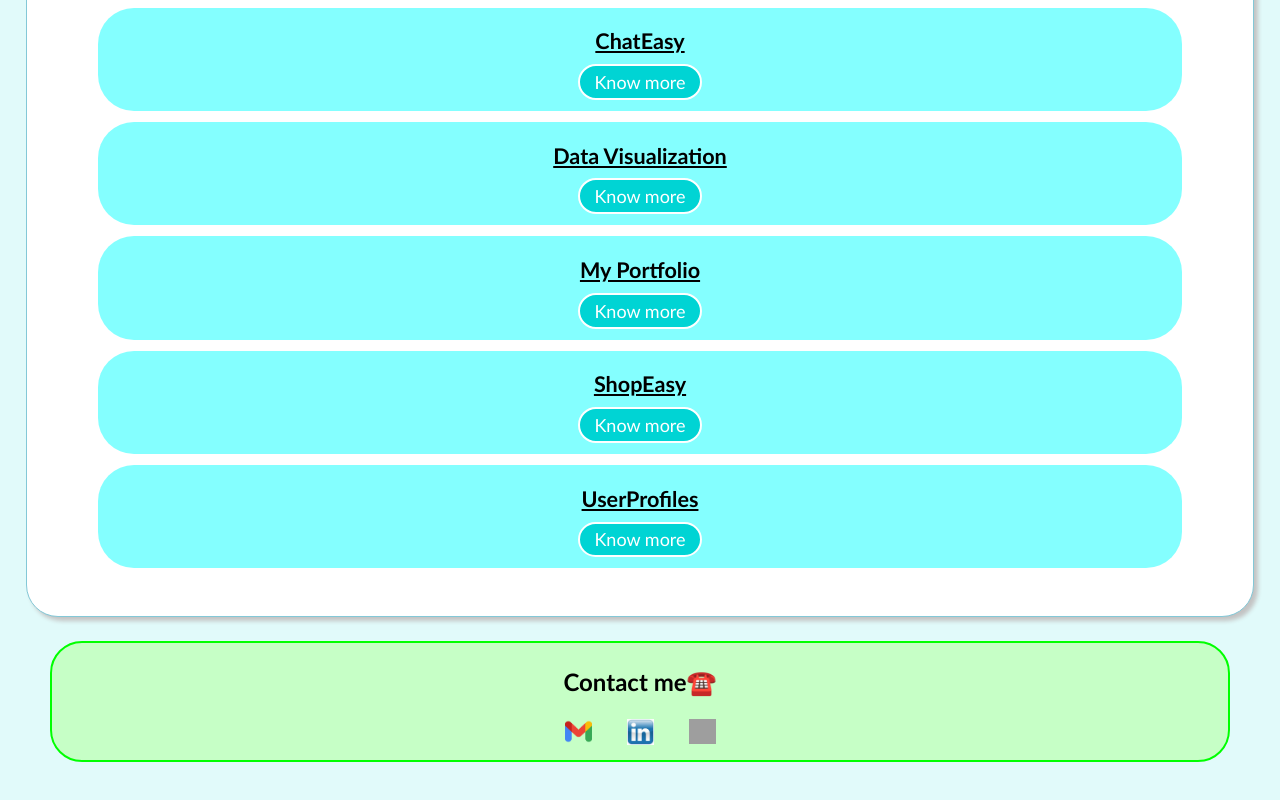
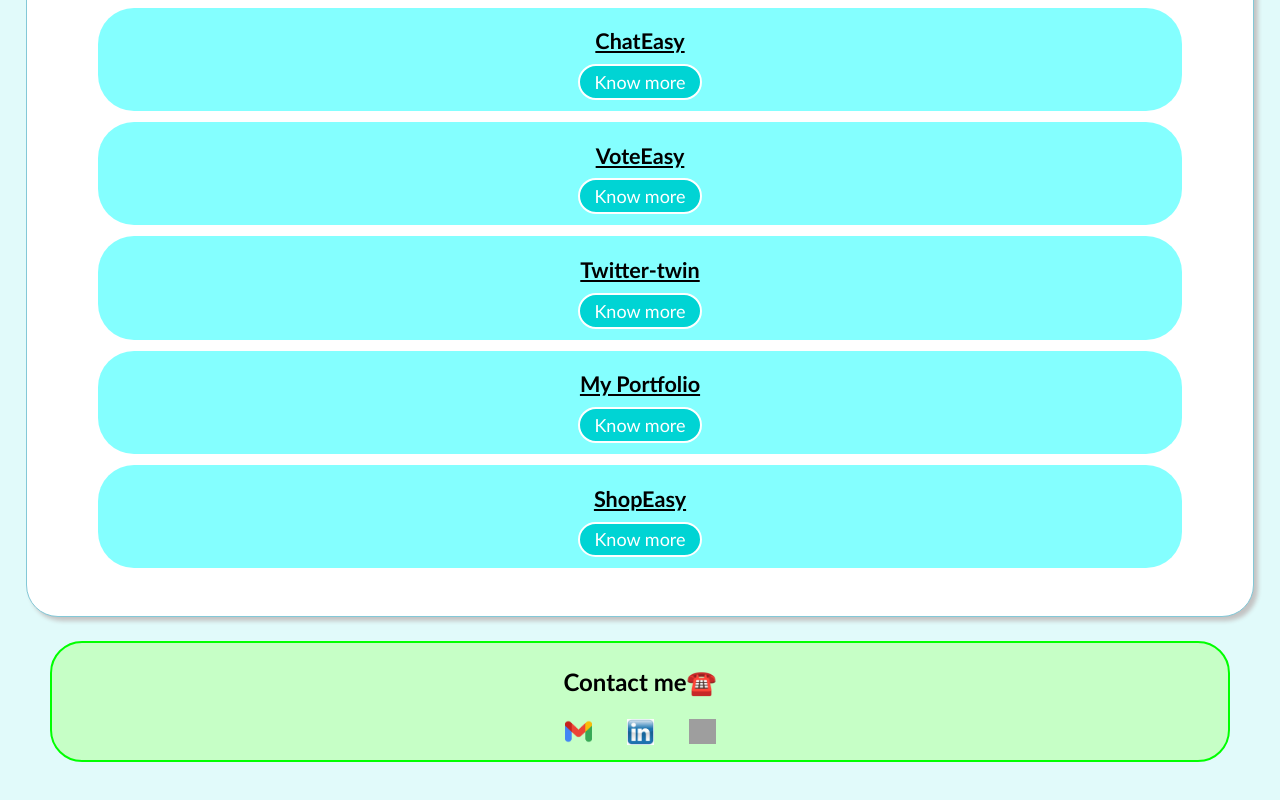
Before and after one commit to Giribabi/Portfolio, a React (Create React App) app: page /Home in a window 1280 px wide. Shown: the part 2838-3638 px from the top of the page. Built offline with nearby package versions, Linux system fonts and the light colour scheme; grey boxes are pictures that could not be loaded.

Commit message:
added new project to my projects list

```diff
--- a/src/components/About/Projects/Projects.jsx
+++ b/src/components/About/Projects/Projects.jsx
@@ -10,24 +10,25 @@ function Projects() {
     const projects = [
         {
             name: "ChatEasy",
-            index: 1,
             content: `<p>This is a MERN stack chat application which enables user for login, signup and realtime messaging. <ul><li>I have mainly used Chakra-UI for the frontend.</li></p>`,
             github_link: "https://github.com/Giribabi/ChatEasy/",
             deployment_link: "https://giribabi-chateasy-new.vercel.app/",
         },
         {
-            name: "Data Visualization",
-            index: 2,
-            content: `<p>This is a MERN stack project in which the data must be fetched from the database according to the filters query. The data must be visualized in the form of charts. <ul><li>I have used ChartJs for the purpose of data visualization.</li></p>`,
-            github_link:
-                "https://github.com/Giribabi/BlackcofferDataVisualization/",
-            deployment_link:
-                "https://blackcoffer-data-visualization.vercel.app/",
+            name: "VoteEasy",
+            content: `<p>This is a web application through which people can easily vote in online mode from their home without compromising with data security.</p>`,
+            github_link: "https://github.com/Giribabi/Vote-Easy/",
+            deployment_link: "https://vote-easy.vercel.app/",
+        },
+        {
+            name: "Twitter-twin",
+            content: `<p>(In progress) This is a MERN stack project that aims to be similar to twitter (X).</p>`,
+            github_link: "https://github.com/Giribabi/Twitter-twin/",
+            deployment_link: "https://twitter-twin.vercel.app/",
         },
         {
             name: "My Portfolio",
-            index: 3,
-            content: `<p>You are watching it now.<ul><li>It is built using ReactJs </li><li>This project showcases my frontend skills.</li><li>For easy maintainance of the CSS code, I have written the CSS selectors in ascending order.</li><li>I have also used 'dangerouslySetInnerHTML' property here.</li></ul></p>`,
+            content: `<p>You are watching it now.<ul><li>It is built using ReactJs </li><li>This project showcases my frontend skills.</li><li>For easy maintainance of the CSS code, I have written the CSS selectors in ascending order.</li><li>I have also used 'dangerouslySetInnerHTML' property here for the first time.</li></ul></p>`,
             github_link: "https://github.com/Giribabi/ShopEasy",
             deployment_link: "#home-section",
             ppt_link:
@@ -35,17 +36,9 @@ function Projects() {
         },
         {
             name: "ShopEasy",
-            index: 4,
             content: `<p>This is an front-end project of an e-commerce platform and is completely designed in ReactJs.<ul> <li> The login username and password can be found in dummyjson docs. </li><li>I have already set the login credentials for direct login.</li><li>We must remember that accurate login credentials are necessary to enter into the home page. </li><li>After the login authentication, you will be redirected to the protected Home page. </li><li>Then you can search for the available products. </li><li>You can filter the products according to their price. </li><li>You can view the number of items added to cart at the top of the cart icon. </li><li>The total cost of the items in the cart is found below the cart icon. </li><li>You can view the cart by clicking on the cart icon. </li><li>You can also tap on any item card on the home page to view its complete description. </li><li>At last you can logout from the session by clicking the logout button. <li>I have collected and used all the data from <a href="https://dummyjson.com/docs" target="blank">here</a></li></ul></p>`,
             github_link: "https://github.com/Giribabi/ShopEasy",
             deployment_link: "https://shop-easy-updated.vercel.app/",
-        },
-        {
-            name: "UserProfiles",
-            index: 5,
-            content: `<p>This is a frontend project to recieve and display data from an API. <ul><li>I was asked to fetch data(user profiles) from an API and show the details of a particular user when clicked.</li><li>I have implemented pagination for the first time through this project.</li><li>I have collected the data from <a href="https://602e7c2c4410730017c50b9d.mockapi.io/users" target="blank">here</a></li></p>`,
-            github_link: "https://github.com/Giribabi/Figma-task-2-new",
-            deployment_link: "https://figma-new-task2.vercel.app/",
         },
     ];
 
@@ -66,10 +59,7 @@ function Projects() {
             </div>
             <div className="project-card-content">
                 {projects.map((project, index) => (
-                    <div
-                        className="project"
-                        key={`${project.name}-${project.index}`}
-                    >
+                    <div className="project" key={`${project.name}-${index}`}>
                         <div className="project-name">{project.name}</div>
                         {(index === 0 && projectToggle1) ||
                         (index === 1 && projectToggle2) ||
--- a/src/components/Introduction/Introduction.css
+++ b/src/components/Introduction/Introduction.css
@@ -14,6 +14,8 @@
 }
 .portfolio-icon {
     width: 34vw;
+    min-width: 250px;
+    max-width: 400px;
     border-radius: 2em;
 }
 .portfolio-icon-container {
```
